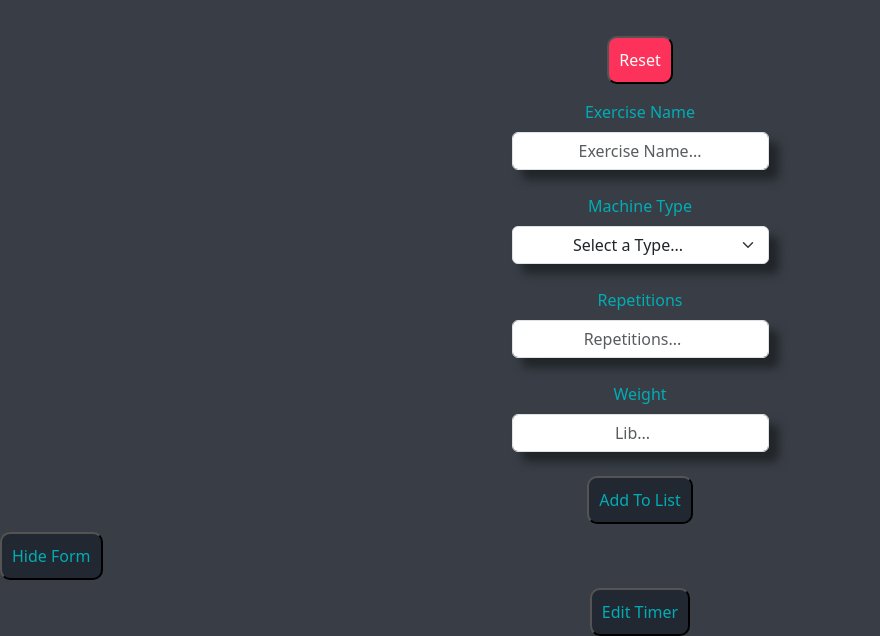
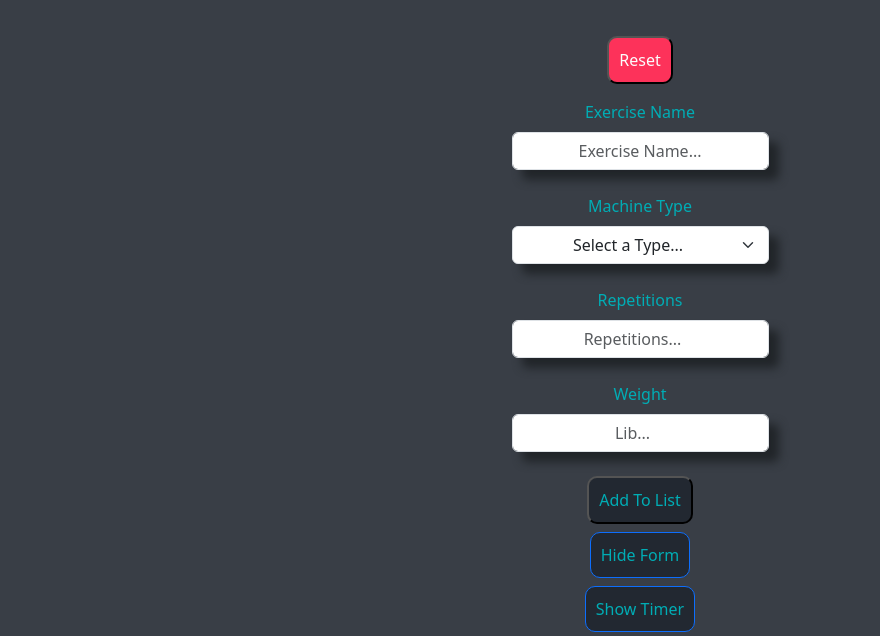
Before and after one commit to jaysenhl/workoutTracker, a website: page index.html in a window 1280 px wide. Both pictures are taken after a click on the button "Add Exercise". Shown: the part 198-834 px from the top of the page, without its empty margins (0-880 px from the left). Drawn offline with nearby package versions, Linux system fonts and the light colour scheme.

Commit message:
fixed button centering

```diff
--- a/index.html
+++ b/index.html
@@ -40,11 +40,23 @@
             </div>
         </div>
     </div>
-    <button id="hideShowBtn" class="mt-2">Hide Form</button>
-    <div class="container">
+    <div class="container text-center">
         <div class="row justify-content-center">
             <div class="col-auto">
-                <button id="showTimerBtn" class="mt-2">Edit Timer</button>
+                <button id="hideShowBtn" class="mt-2 btn btn-primary">Hide Form</button>
+            </div>
+        </div>
+    </div>
+    <div class="container">
+        <div class="container text-center">
+            <div class="row justify-content-center">
+                <div class="col-auto">
+                    <button id="showTimerBtn" class="mt-2 btn btn-primary">Show Timer</button>
+                </div>
+            </div>
+        </div>
+        <div class="row justify-content-center">
+            <div class="col-auto">
                 <div id="restTimerFormComponent">
                     <h1 id="title">Add Time To Rest</h1>
                     <label class="form-label">Minutes</label><br>
```
